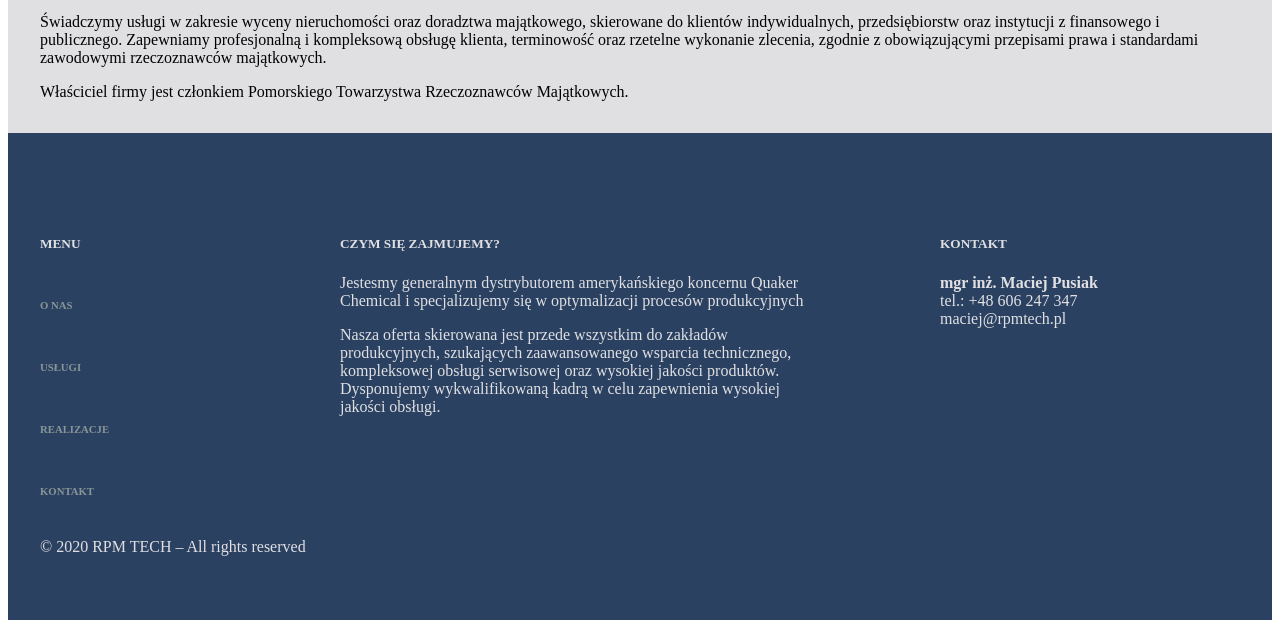
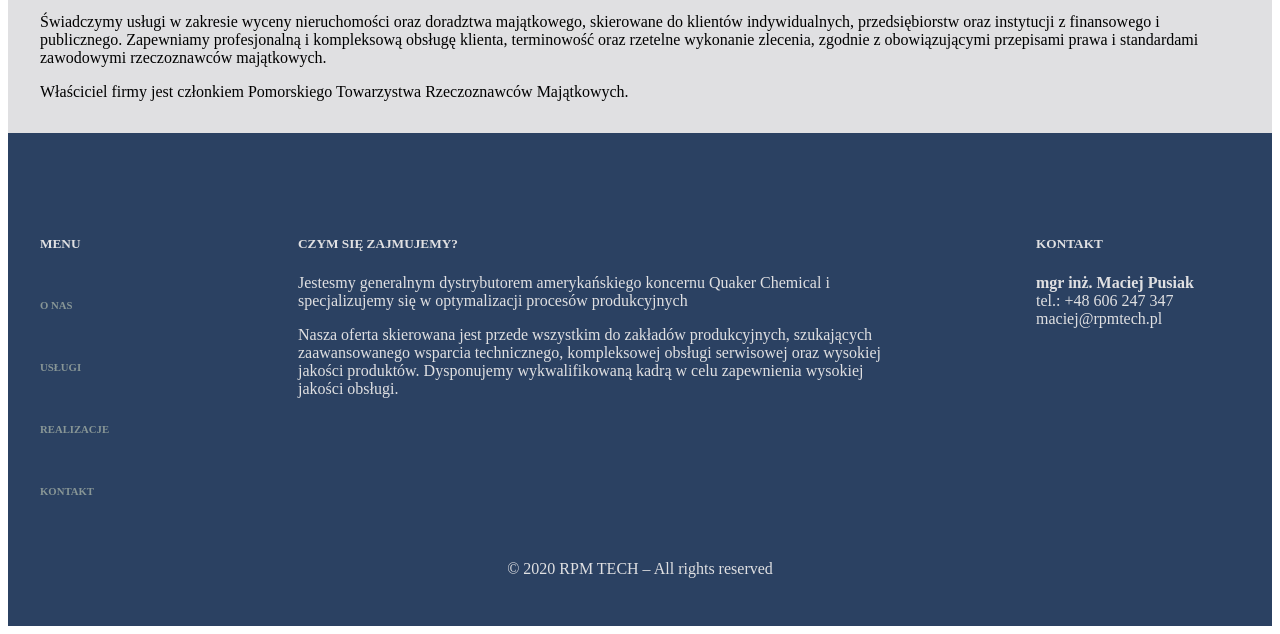
Before and after one commit to szymon-wiergowski/RPM-TECH, a Gatsby site in the folder gatsby-site/: page / in a window 1280 px wide. Shown: the part 616-1250 px from the top of the page. Built offline with nearby package versions, Linux system fonts and the light colour scheme; Gatsby itself is replaced by a stand-in of ours.

Commit message:
fix footer with rwd conflict

```diff
--- a/gatsby-site/src/components/footer.module.css
+++ b/gatsby-site/src/components/footer.module.css
@@ -9,22 +9,20 @@
     display: flex;
     justify-content: space-between;
     flex-wrap: wrap;
-    padding: 5rem 1.4rem 3rem;
+    padding: 5rem 0 2rem;
     width: 1200px;
 }
 
 a {
     text-transform: uppercase;
     text-decoration: none;
-    display: inline-block;
-    position: relative;
 }
 
 .links {
     display: flex;
     flex-direction: column;
     align-items: flex-start;
-    width: 15%;
+    width: 10%;
 }
 
 .links_item {
@@ -54,12 +52,12 @@ a {
 }
 
 .brand_description {
-    width: 40%;
+    width: 50%;
 }
 
 .address {
     font-style: normal;
-    width: 25%;
+    width: 17%;
 }
 
 .name {
@@ -78,13 +76,9 @@ a {
 }
 
 .end {
-    /* position: absolute;
-    bottom: -1rem; */
     width: 100%;
-    /* left: 50%;
-    -ms-transform: translateX(-50%) translateY(-50%);
-    -webkit-transform: translate(-50%, -50%);
-    transform: translate(-50%, -50%); */
+    text-align: center;
+    margin-top: 1.4rem;
 }
 
 @media only screen and (max-width: 600px) {
--- a/gatsby-site/src/components/header.module.css
+++ b/gatsby-site/src/components/header.module.css
@@ -1,7 +1,7 @@
 .container {
     margin: 0 auto;
     max-width: 1200px;
-    padding: 1rem 1.4rem;
+    padding: 1rem 0;
     display: flex;
     align-items: center;
     justify-content: space-between;
```
